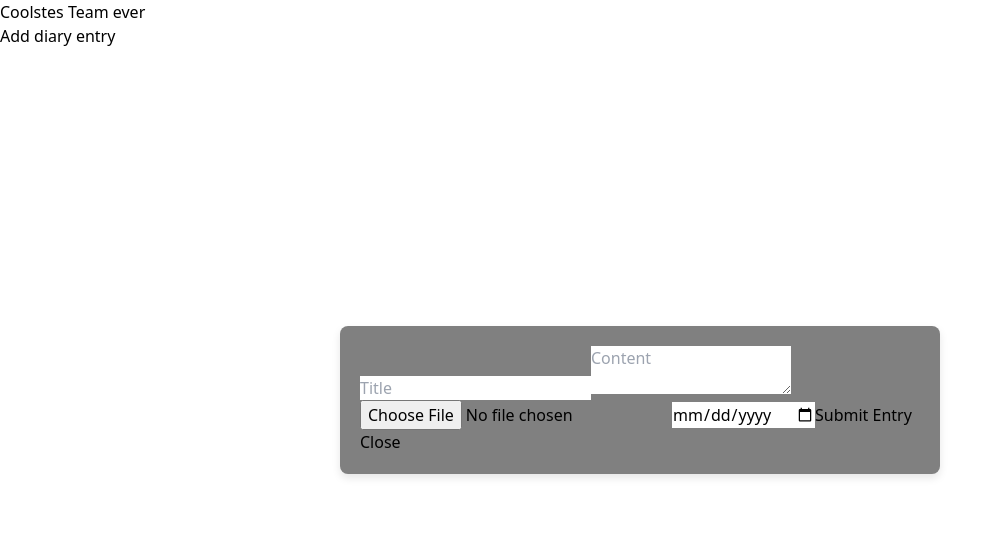
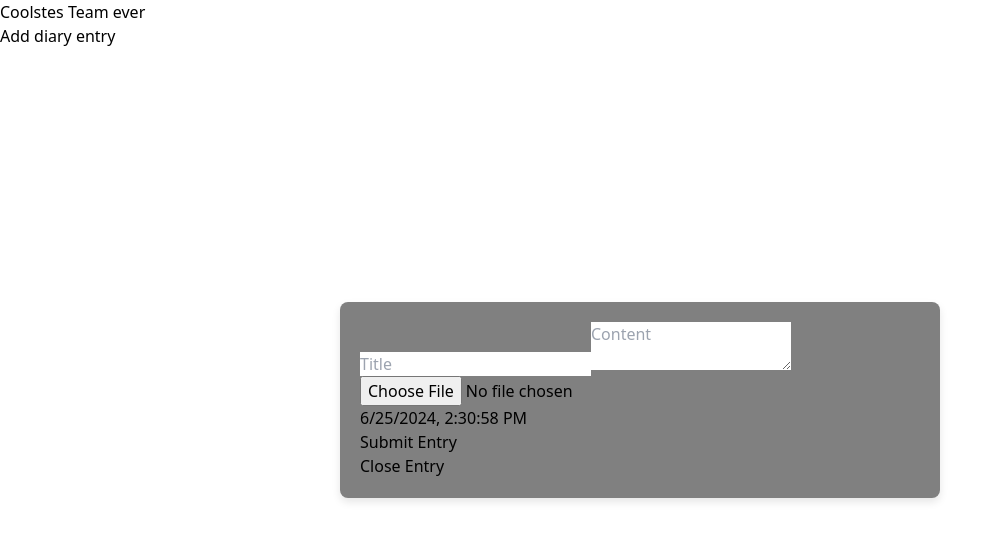
Before and after one commit to Jesari82/diary, a React (Vite) app: page / in a window 1280 px wide. Both pictures are taken after a click on the button "Add diary entry". Shown: the top 540 px of the page, without its empty margins (0-1003 px from the left). Built offline with nearby package versions, Linux system fonts and the light colour scheme.

Commit message:
modal edited

```diff
--- a/src/components/add-entry-form.jsx
+++ b/src/components/add-entry-form.jsx
@@ -1,21 +1,22 @@
 import {useState} from "react";
 
-function AddEntryForm({isOpen, onClose, onSave}) {
-    const [entry, setEntry] = useState(
+function AddEntryForm({isOpen, onClose, onSave}) {          //'isOpen' to determine if the form is open, 'onClose' = function to close to form, 'onSave' =functiont to save the form
+
+    const [entry, setEntry] = useState(                     //State to store the form data
         {
             title: '',
             content: '',
             image: '',
-            date: new Date()
+            date: new Date().toLocaleString()
         });
 
     const handleSubmit = (event) => {
-        event.preventDefault();
+        event.preventDefault();                         //Prevent the default form submission
         onSave(entry);
         onClose();
     };
 
-    const handleInputChange = (event) => {
+    const handleInputChange = (event) => {              //function to update every the entry state, updating the field that changes
         const {name, value} = event.target;
         setEntry(previousEntry => (
             {
@@ -25,8 +26,7 @@ function AddEntryForm({isOpen, onClose, onSave}) {
         ));
     }
 
-
-    if (!isOpen) return null;
+    if (!isOpen) return null;                               //If the form is not open, it renders nothing.
 
     return (
         <div style={{
@@ -45,35 +45,32 @@ function AddEntryForm({isOpen, onClose, onSave}) {
         }}>
             <form onSubmit={handleSubmit}>
                 <input
-                    type="text"
+                    type="text"                                 //title
                     name="title"
                     value={entry.title}
-                    onChange={handleInputChange}
+                    onChange={handleInputChange}                //attaches the handleInputChange function to the input's change event
                     placeholder="Title"
                 />
                 <textarea
-                    name="content"
+                    name="content"                              //content
                     value={entry.content}
                     onChange={handleInputChange}
                     placeholder="Content"
                 />
                 <input
-                    type="file"
+                    type="file"                                 //image
                     name="image"
                     id="inageUpload"
                     value={entry.image}
                     onChange={handleInputChange}
                     placeholder="Image URL"
                 />
-                <input
-                    type="date"
-                    name="date"
-                    value={entry.date}
-                    onChange={handleInputChange}
-                />
+                <p>
+                {entry.date}
+                </p>
                 <button type="submit">Submit Entry</button>
             </form>
-            <button onClick={onClose}>Close</button>
+            <button onClick={onClose}>Close Entry</button>
         </div>
     )
 }
```
Also changed, not shown: 1 other file (tests, documents, lock files or other folders).
